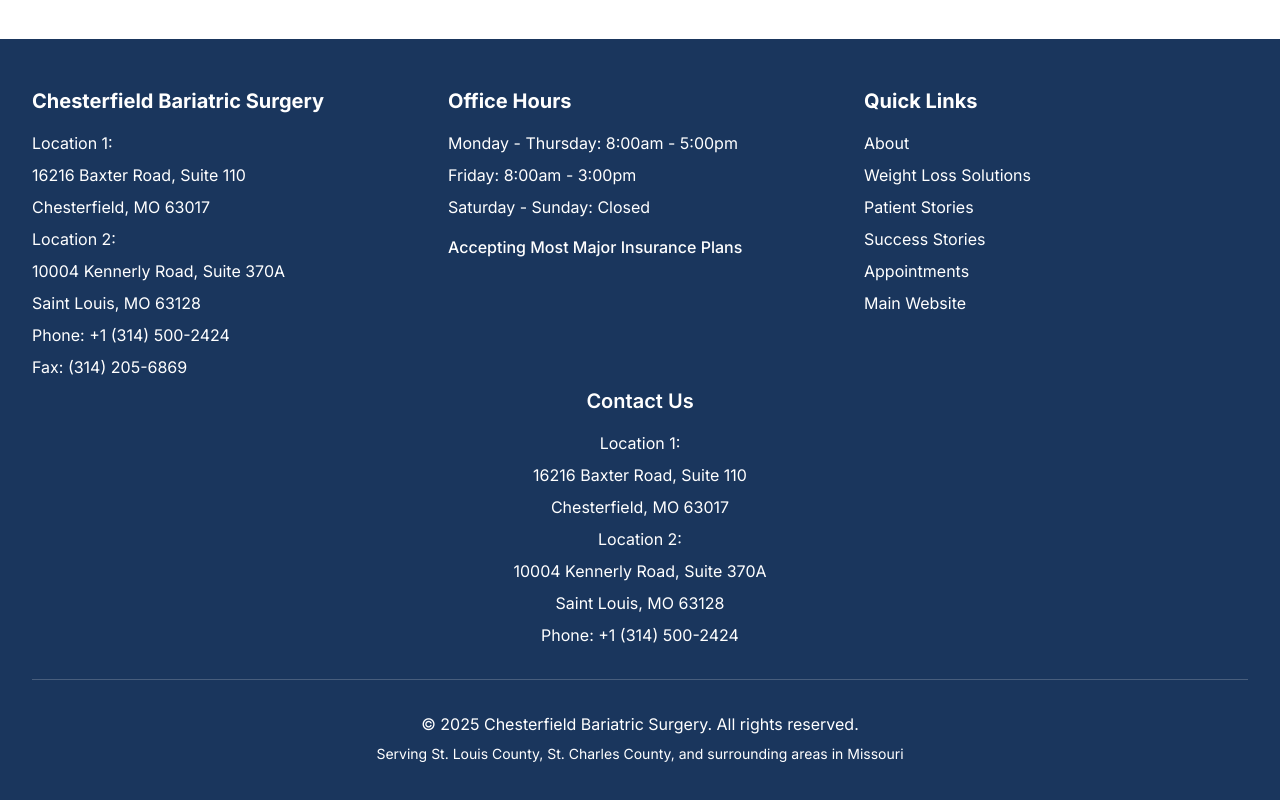
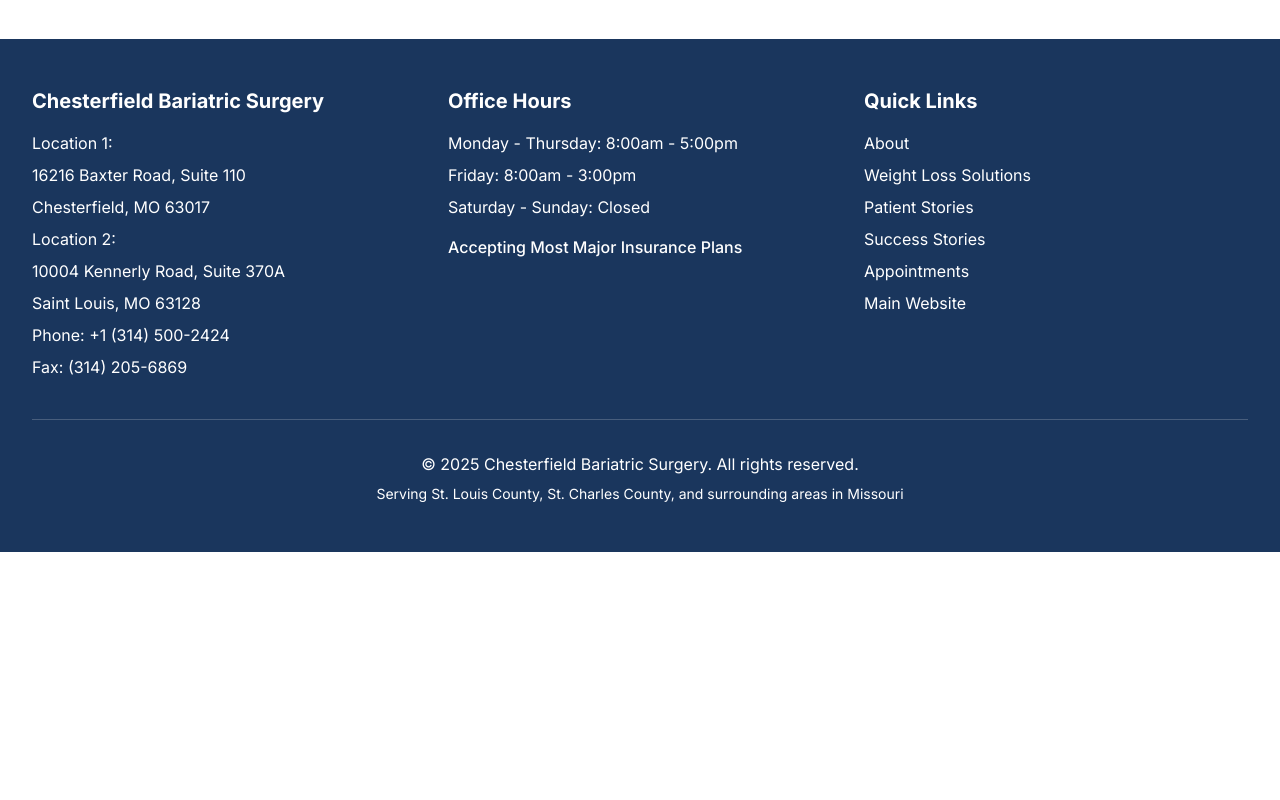
Before and after one commit to GANESH257/CBS-Landing-Page-new, a Next.js app: page / in a window 1280 px wide. Shown: the part 5218-6018 px from the top of the page. After the commit the page ends 5770 px from the top, so only its background shows below. Built offline with nearby package versions, Linux system fonts and the light colour scheme.

Commit message:
Remove duplicate contact information section from Footer

```diff
--- a/app/components/Footer.jsx
+++ b/app/components/Footer.jsx
@@ -36,17 +36,6 @@ export default function Footer() {
           </div>
         </div>
 
-        <div className="text-center">
-          <h3 className="text-xl font-semibold mb-4">Contact Us</h3>
-          <p className="mb-2">Location 1:</p>
-          <p className="mb-2">16216 Baxter Road, Suite 110</p>
-          <p className="mb-2">Chesterfield, MO 63017</p>
-          <p className="mb-2 mt-2">Location 2:</p>
-          <p className="mb-2">10004 Kennerly Road, Suite 370A</p>
-          <p className="mb-2">Saint Louis, MO 63128</p>
-          <p className="mb-2">Phone: +1 (314) 500-2424</p>
-        </div>
-
         <div className="border-t border-white border-opacity-20 mt-8 pt-8 text-center">
           <p>&copy; {new Date().getFullYear()} Chesterfield Bariatric Surgery. All rights reserved.</p>
           <p className="mt-2 text-sm">Serving St. Louis County, St. Charles County, and surrounding areas in Missouri</p>
```
